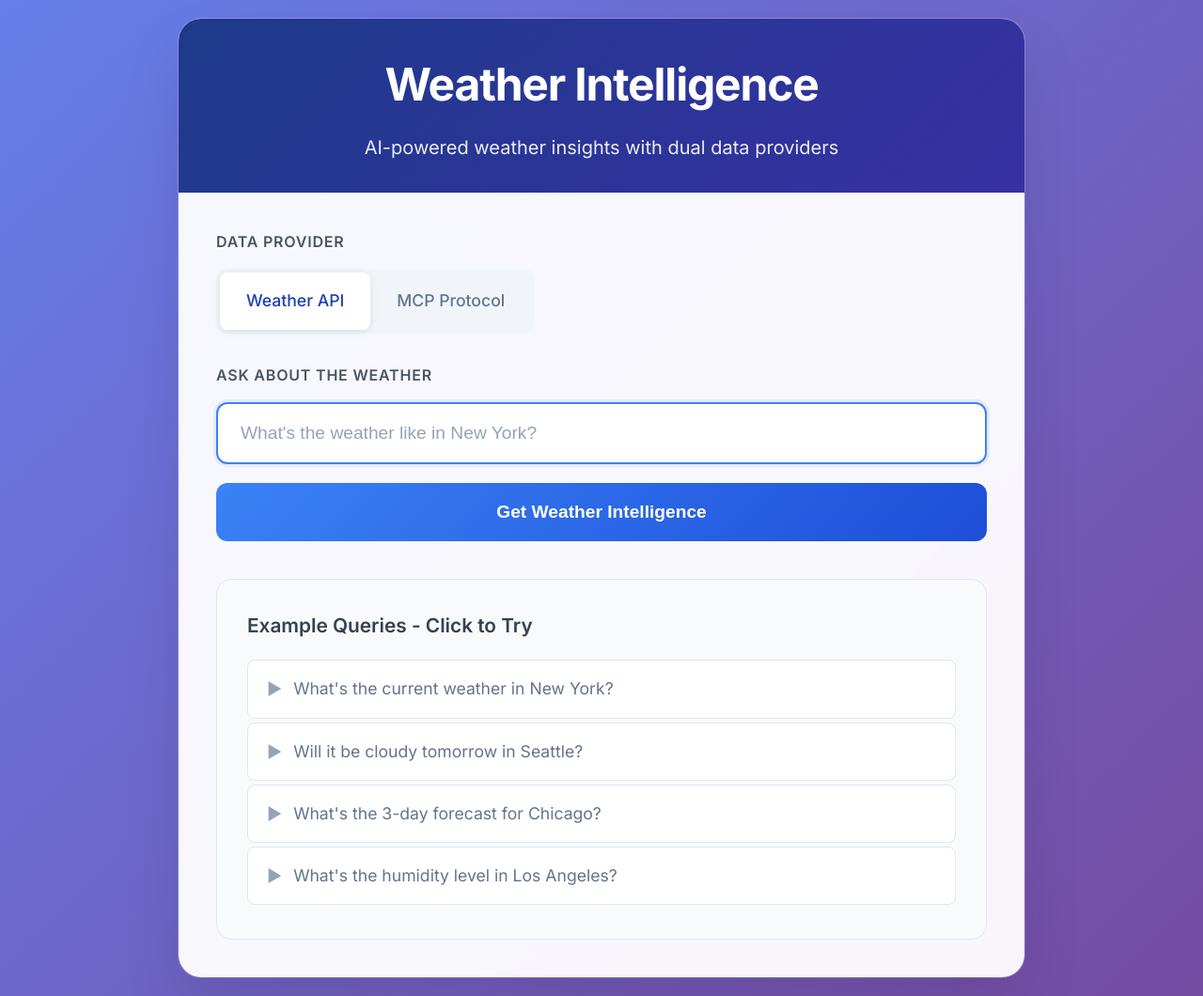
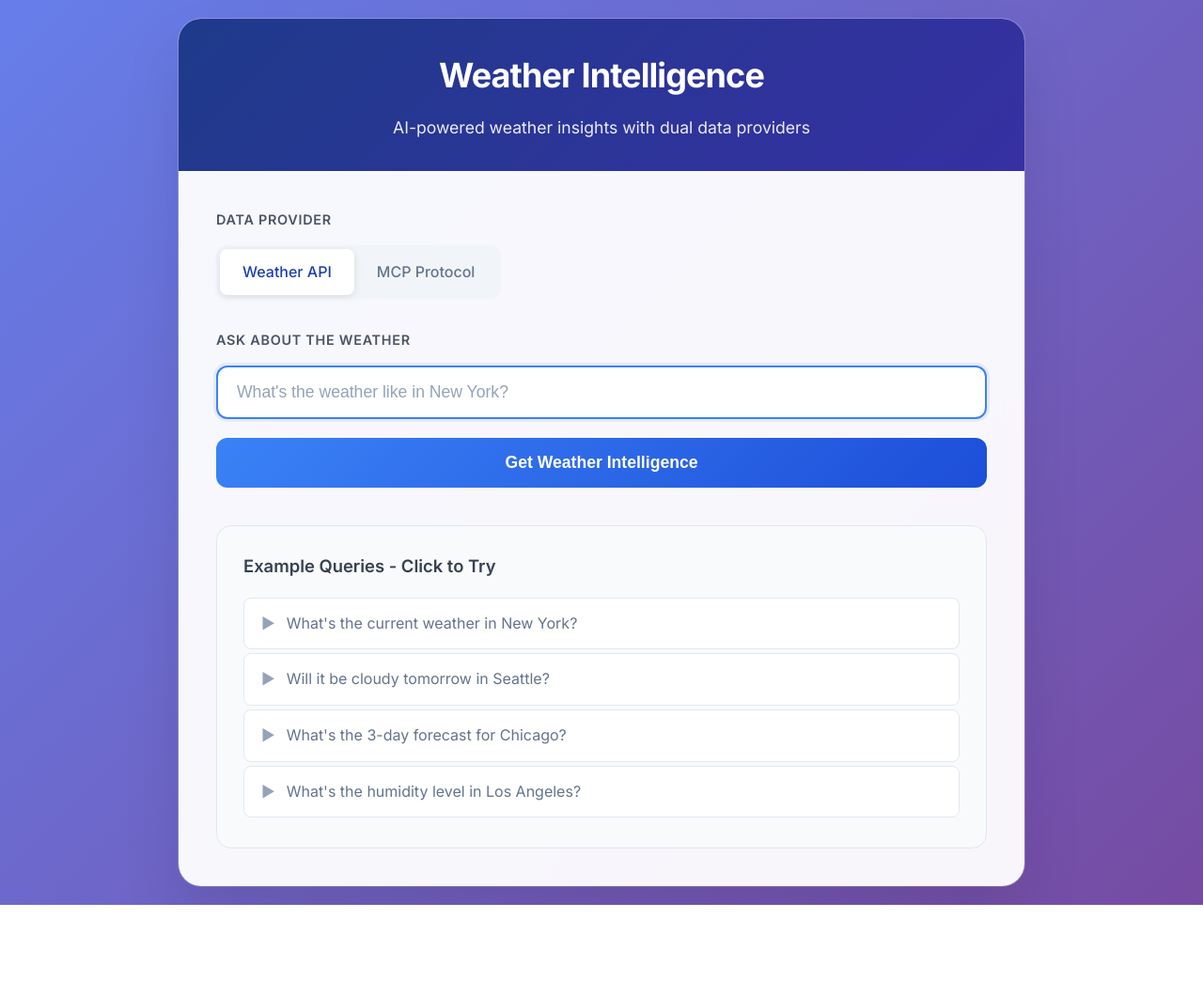
Before and after one commit to karunswaroop/api_mcp, a Flask app: page / in a window 1280 px wide. Shown: the whole page at 94% size. After the commit the page ends 963 px from the top, so only its background shows below. Run offline with Flask 3, Linux system fonts and the light colour scheme.

Commit message:
update font size

```diff
--- a/templates/index.html
+++ b/templates/index.html
@@ -48,14 +48,14 @@
         }
 
         .header h1 {
-            font-size: 3rem;
+            font-size: 2.25rem;
             font-weight: 700;
             margin-bottom: 12px;
             letter-spacing: -0.025em;
         }
 
         .header p {
-            font-size: 1.25rem;
+            font-size: 1.1rem;
             opacity: 0.9;
             font-weight: 400;
         }
@@ -70,7 +70,7 @@
 
         .section-label {
             display: block;
-            font-size: 1rem;
+            font-size: 0.9rem;
             font-weight: 600;
             color: #4b5563;
             text-transform: uppercase;
@@ -87,12 +87,12 @@
         }
 
         .toggle-option {
-            padding: 16px 28px;
+            padding: 12px 24px;
             border-radius: 8px;
             cursor: pointer;
             transition: all 0.2s ease;
             font-weight: 500;
-            font-size: 1.1rem;
+            font-size: 1rem;
             user-select: none;
         }
 
@@ -116,10 +116,10 @@
 
         .query-input {
             width: 100%;
-            padding: 20px 24px;
+            padding: 16px 20px;
             border: 2px solid #e2e8f0;
             border-radius: 12px;
-            font-size: 1.2rem;
+            font-size: 1.1rem;
             background: white;
             transition: all 0.2s ease;
             outline: none;
@@ -136,12 +136,12 @@
 
         .submit-button {
             width: 100%;
-            padding: 20px;
+            padding: 16px;
             background: linear-gradient(135deg, #3b82f6 0%, #1d4ed8 100%);
             color: white;
             border: none;
             border-radius: 12px;
-            font-size: 1.2rem;
+            font-size: 1.1rem;
             font-weight: 600;
             cursor: pointer;
             transition: all 0.2s ease;
@@ -256,23 +256,23 @@
         .weather-details-content {
             color: #374151;
             white-space: pre-line;
-            line-height: 1.7;
-            font-size: 1.1rem;
+            line-height: 1.6;
+            font-size: 1rem;
         }
 
         .examples-section {
             margin-top: 40px;
-            padding: 32px;
+            padding: 28px;
             background: #f8fafc;
             border-radius: 16px;
             border: 1px solid #e2e8f0;
         }
 
         .examples-title {
-            font-size: 1.3rem;
+            font-size: 1.15rem;
             font-weight: 600;
             color: #374151;
-            margin-bottom: 20px;
+            margin-bottom: 18px;
         }
 
         .examples-list {
@@ -280,11 +280,11 @@
         }
 
         .examples-list li {
-            padding: 16px 20px;
+            padding: 14px 18px;
             color: #64748b;
             cursor: pointer;
             transition: all 0.2s ease;
-            font-size: 1.1rem;
+            font-size: 1rem;
             border-radius: 8px;
             margin: 4px 0;
             background: white;
```
Also changed, not shown: other parts of templates/index.html (+15 -15 lines).
